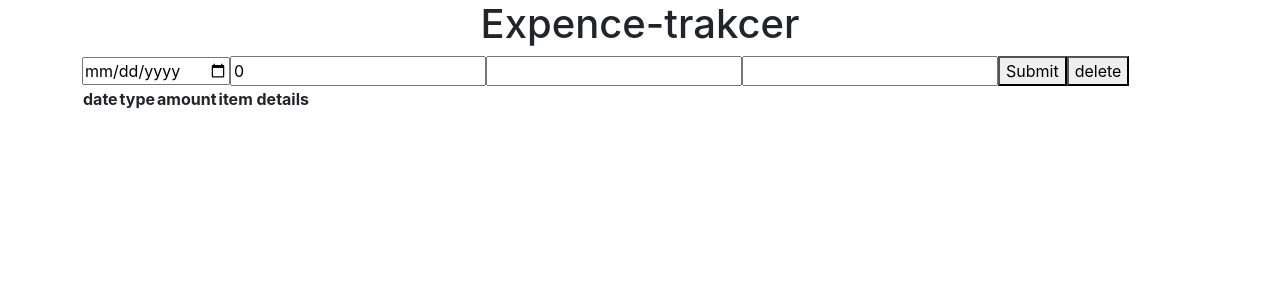
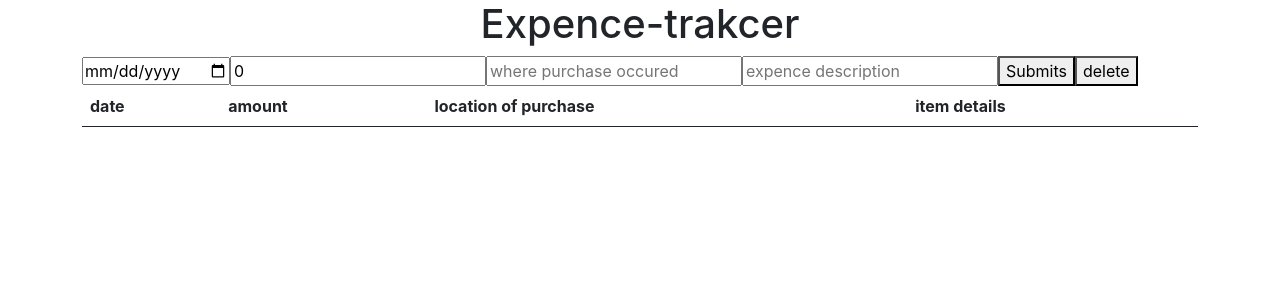
Before and after one commit to rivveneyes/react-expense-tracker, a React (Create React App) app: page / in a window 1280 px wide. Shown: the top 300 px of the page. Built offline with nearby package versions, Linux system fonts and the light colour scheme.

Commit message:
boot strap class placements on table and input filed place holers

```diff
--- a/src/Table.js
+++ b/src/Table.js
@@ -3,18 +3,18 @@ import React, { Component } from "react";
 export default class Table extends Component {
   render() {
     return (
-      <table>
+      <table className="table table-striped">
         <thead>
-          <tr>
+          <tr className="Dark">
             <th>date</th>
-            <th>type</th>
             <th>amount</th>
+            <th>location of purchase</th>
             <th>item details</th>
           </tr>
         </thead>
         <tbody>
           {this.props.userData.map((pruchase, index) => (
-            <tr key={pruchase.index}>
+            <tr key={index}>
               <td>{pruchase.dateOfExpence}</td>
               <td>{pruchase.userSpentAmount}</td>
               <td>{pruchase.itemDescription}</td>
--- a/src/formfield.js
+++ b/src/formfield.js
@@ -5,6 +5,7 @@ class Form extends Component {
     return (
       <form>
         <input
+        className="d-inline-flex"
           id="date"
           type="date"
           value={this.props.data.dateOfExpence}
@@ -13,23 +14,26 @@ class Form extends Component {
         <input
           id="spentAmount"
           type="number"
+
           value={this.props.data.userSpentAmount}
           onChange={this.props.change}
         />
         <input
+          placeholder="where purchase occured"
           id="description"
           type="text"
           value={this.props.data.itemDescription}
           onChange={this.props.change}
         />
         <input
+        placeholder="expence description"
           id="expenceDetail"
           type="text"
           value={this.props.data.whereExpenceOccured}
           onChange={this.props.change}
         />
         <button onClick={this.props.submit} type="submit">
-          Submit
+          Submits
         </button>
         <button onClick={this.props.delete} type="button">
           delete
```
